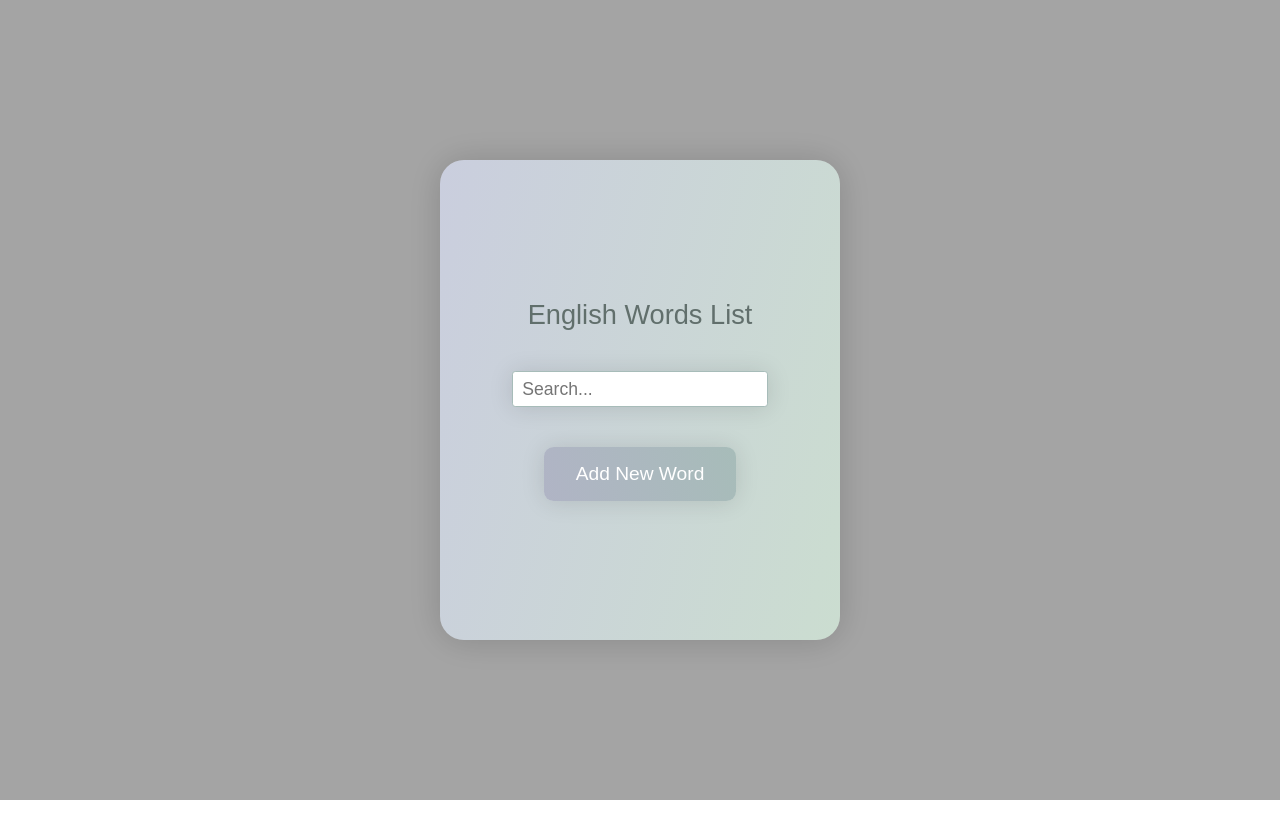
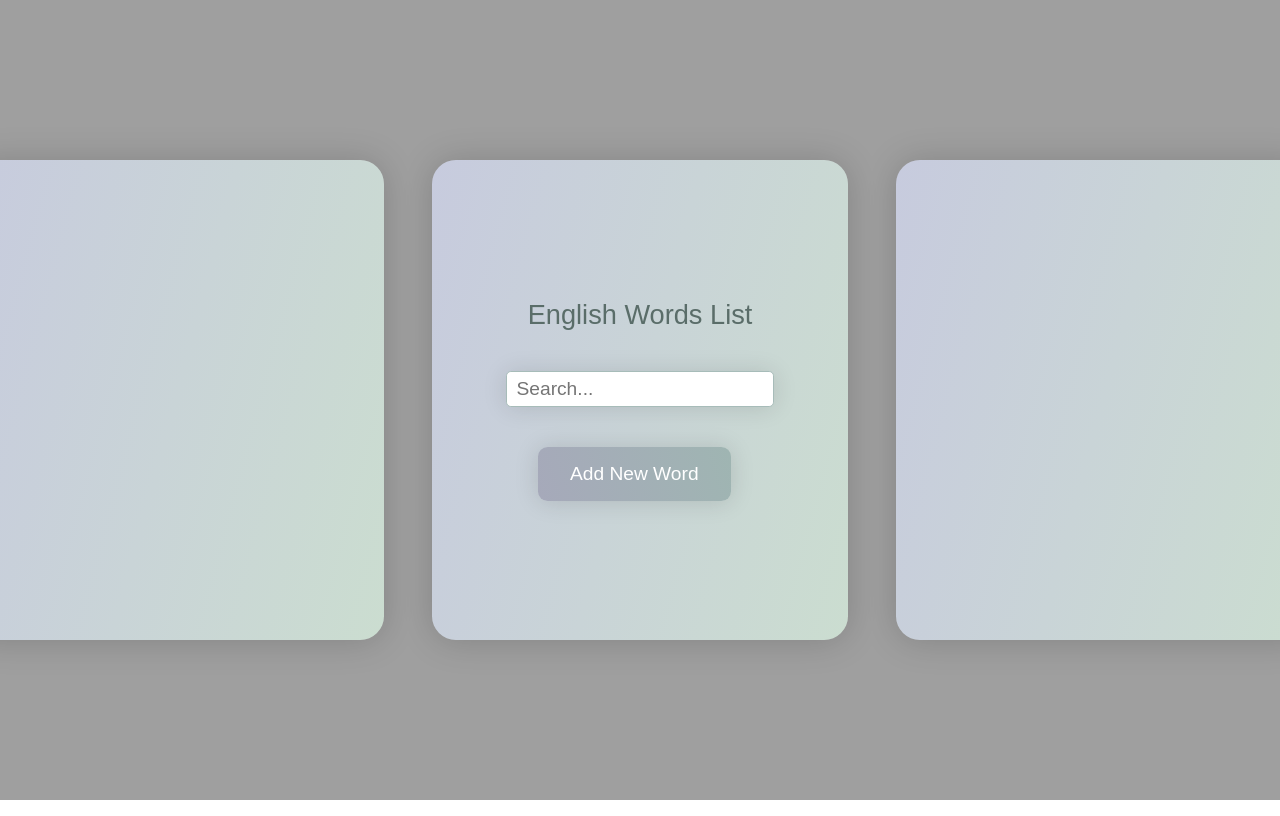
Before and after one commit to mikako-shirai/Typeahead-Suggestion-frontend, a React (Create React App) app: page / in a window 1280 px wide. Built offline with nearby package versions, Linux system fonts and the light colour scheme; no server answers.

Commit message:
feat: change layout for the main page

```diff
--- a/src/components/Form.jsx
+++ b/src/components/Form.jsx
@@ -4,16 +4,16 @@ import axios from "axios";
 import Suggestions from "./Suggestions.jsx";
 
 const Form = () => {
-  const production = true;
+  const production = false;
   const URL = !production ? "http://localhost:8080" : "https://typeahead-suggestion-be.an.r.appspot.com";
 
   const [form, setForm] = useState("");
+  const [chosen, setChosen] = useState("");
   const [suggestions, setSuggestions] = useState([]);
   const [showSuggestions, setShowSuggestions] = useState(false);
 
   const handleChange = async (event) => {
     event.preventDefault();
-
     setForm(event.target.value);
     await showWords();
     setShowSuggestions(true);
@@ -21,10 +21,13 @@ const Form = () => {
 
   const handleSubmit = async (event) => {
     event.preventDefault();
-
     await addNewWord();
     setForm("");
+  };
+
+  const handleOverlay = () => {
     setShowSuggestions(false);
+    setChosen("");
   };
 
   const formatInput = () => {
@@ -52,6 +55,7 @@ const Form = () => {
     if (!word)  return;
 
     await axios.post(`${URL}/insert`, word);
+    setChosen(word);
   };
 
   useEffect(() => {
@@ -65,7 +69,16 @@ const Form = () => {
 
   return (
     <div className="form-bg">
-      <div onClick={() => { setShowSuggestions(false) }} className="overlay"></div>
+      <div className="form-wrapper"></div>
+      <div className="form-wrapper">
+        {showSuggestions &&
+        <Suggestions
+          suggestions={suggestions}
+          setForm={setForm}
+          setChosen={setChosen}
+        />}
+      </div>
+      <div onClick={handleOverlay} className="overlay"></div>
       <div className="form-wrapper">
         <form onSubmit={handleSubmit} className="form">
           <div className="form-title">English Words List</div>
@@ -77,15 +90,13 @@ const Form = () => {
             placeholder="Search..."
             required
           />
-          {showSuggestions &&
-          <Suggestions
-            suggestions={suggestions}
-            setShowSuggestions={setShowSuggestions}
-            setForm={setForm}
-          />}
           <button type="submit">Add New Word</button>
         </form>
       </div>
+      <div className="form-wrapper">
+        <div className="chosen">{chosen}</div>
+      </div>
+      <div className="form-wrapper"></div>
     </div>
   );
 };
--- a/src/components/Suggestions.jsx
+++ b/src/components/Suggestions.jsx
@@ -1,10 +1,10 @@
 import React from "react";
 
-const Suggestions = ({ suggestions, setShowSuggestions, setForm }) => {
+const Suggestions = ({ suggestions, setForm, setChosen }) => {
 
   const handleClick = async (suggestion) => {
     setForm(suggestion);
-    setShowSuggestions(false);
+    setChosen(suggestion);
   };
 
   return (
--- a/src/styles/index.css
+++ b/src/styles/index.css
@@ -22,9 +22,9 @@ body {
 }
 
 .form-bg {
-  background: rgba(0, 0, 0, 0.355);
+  background: rgba(0, 0, 0, 0.375);
   display: flex;
-  flex-direction: column;
+  flex-direction: row;
   justify-content: center;
   align-items: center;
   position: fixed;
@@ -41,13 +41,17 @@ body {
   flex-direction: column;
   justify-content: center;
   align-items: center;
-  background: linear-gradient(-75deg, #cbddd0, #cacede);
-  height: 45vh;
+  background: linear-gradient(-75deg, #cbddd0, #c7cbde);
+  height: 60vh;
   min-height: 30rem;
-  width: 42vh;
-  min-width: 25rem;
+  max-height: 40rem;
+  width: 50vh;
+  min-width: 26rem;
+  margin-left: 3vh;
+  margin-right: 3vh;
   border-radius: 1.5rem;
   box-shadow: 0 1px 35px rgba(0, 0, 0, 0.173);
+  z-index: 10000;
 }
 
 .form {
@@ -56,55 +60,75 @@ body {
 }
 
 .form-title {
-  color: rgb(137, 137, 137);
-  color: #616f6c;
+  color: #5a6d69;
   font-size: 1.7rem;
   font-weight: 200;
   margin-bottom: 5vh;
 }
 
+.chosen {
+  color: #ffffff;
+  color: #898989;
+  font-size: 1.7rem;
+  font-weight: 200;
+}
+
 .form input {
-  font-size: 1.1rem;
+  color: #384441;
+  font-size: 1.2rem;
   padding: 0.4rem 0.6rem;
   border-style: none;
   border: #a7bcb9 solid 0.1rem;
-  border-radius: 0.2rem;
-  z-index: 10000;
+  border-radius: 0.3rem;
   box-shadow: 0 1px 25px rgba(0, 0, 0, 0.119);
 }
 
 .form button {
   color: #ffffff;
-  background: linear-gradient(-105deg, #a7bcb9, #b0b4c5);
+  background: linear-gradient(-105deg, #9fb5b2, #a6a9ba);
   font-size: 1.2rem;
   width: fit-content;
   margin: 2.5rem 2rem 0 2rem;
   padding: 1rem 2rem;
   border-style: none;
   border-radius: 0.6rem;
-  box-shadow: 0 1px 25px rgba(0, 0, 0, 0.119);
+  box-shadow: 0 1px 25px rgba(0, 0, 0, 0.129);
   cursor: pointer;
-  z-index: 10000;
+}
+.form button:hover, .form button:active {
+  background: linear-gradient(-105deg, #96a9a6, #9fa3b4);
 }
 
 .suggestions {
   text-align: left;
-  height: 9.33rem;
+  height: 70%;
+  width: 70%;
+  border-radius: 0.4rem;
+  box-shadow: 0 2px 15px rgba(0, 0, 0, 0.1);
+  overflow: auto;
+}
+
+/* .suggestions-original {
+  text-align: left;
+  height: 10.1rem;
+  min-height: 10.1rem;
   width: 100%;
   border-radius: 0.2rem;
   box-shadow: 0 2px 15px rgba(0, 0, 0, 0.1);
-  z-index: 10000;
   overflow: auto;
-}
+} */
 
 .suggestion {
   color: #616f6c;
   background: #ffffff3f;
-  font-size: 0.9rem;
-  padding: 0.4rem 0.6rem;
+  /* font-size: 0.95rem; */
+  font-size: 1.1rem;
+  /* padding: 0.44rem 0.8rem; */
+  padding: 0.6rem 1.2rem;
   border-top: #a7bcb984 solid 0.05rem;
   border-radius: 0.2rem;
   cursor: pointer;
-  z-index: 10000;
-  overflow: auto;
 }
+.suggestion:hover, .suggestion:active {
+  background: #ffffff60;
+}
```
